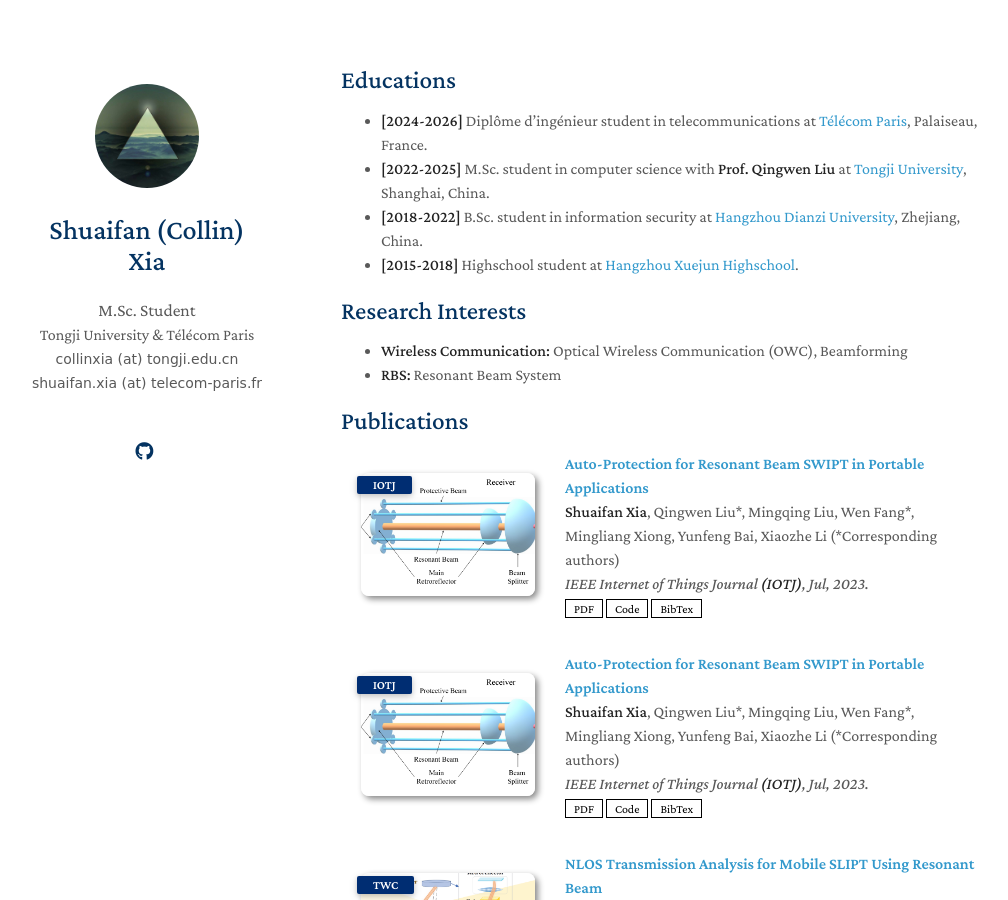
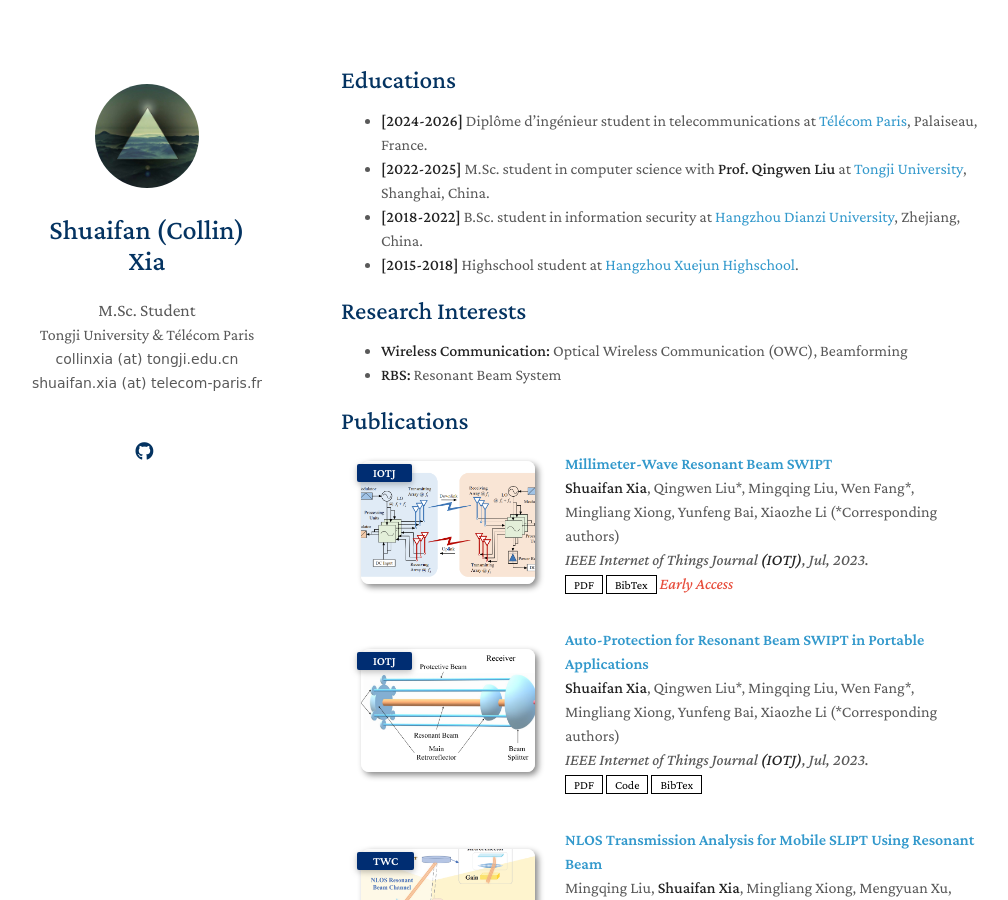
Before and after one commit to Collin911/homepage, a Jekyll site: the page built from index.md, in a window 1280 px wide and 900 px high. Shown: the whole window, without its empty margins (129-1137 px from the left). Built offline with Jekyll 4.4.1, drawn with Linux system fonts in a browser that asks for light colours; nearby versions of some CDN libraries; a style sheet for code colours, icons or effects is not loaded; our own code applies the rules of GitHub Pages for plain Markdown files.

Commit message:
Update publications.yml

```diff
--- a/_data/publications.yml
+++ b/_data/publications.yml
@@ -1,14 +1,14 @@
 main:
 
-  - title: "Auto-Protection for Resonant Beam SWIPT in Portable Applications"
+  - title: "Millimeter-Wave Resonant Beam SWIPT"
     authors: <strong>Shuaifan Xia</strong>, Qingwen Liu*, Mingqing Liu, Wen Fang*, Mingliang Xiong, Yunfeng Bai, Xiaozhe Li (*Corresponding authors)
     conference_short: IOTJ
     conference: IEEE Internet of Things Journal <strong>(IOTJ)</strong>, Jul, 2023.
     pdf: https://ieeexplore.ieee.org/document/10192905
-    code: https://github.com/Collin911/Portable-Auto-Protection-RBS
-    bibtex: ./assets/files/cite_autoPro.html
-    image: ./assets/img/auto_pro.png
-    # notes: Early Access
+    # code: https://github.com/Collin911/Portable-Auto-Protection-RBS
+    bibtex: ./assets/files/cite_mmSWIPT.html
+    image: ./assets/img/FDD_RBSWIPT.png
+    notes: Early Access
 
   - title: "Auto-Protection for Resonant Beam SWIPT in Portable Applications"
     authors: <strong>Shuaifan Xia</strong>, Qingwen Liu*, Mingqing Liu, Wen Fang*, Mingliang Xiong, Yunfeng Bai, Xiaozhe Li (*Corresponding authors)
```
